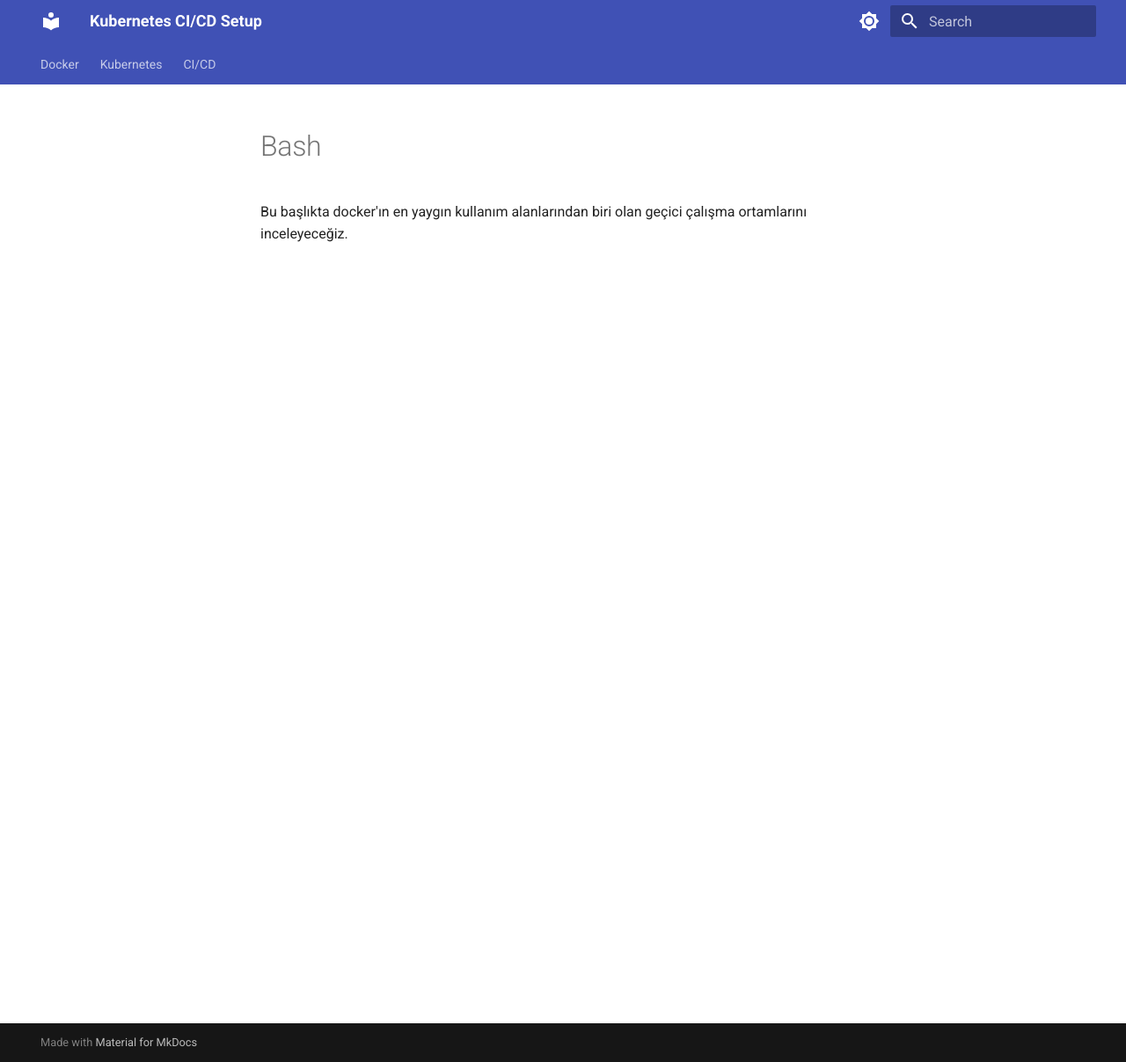
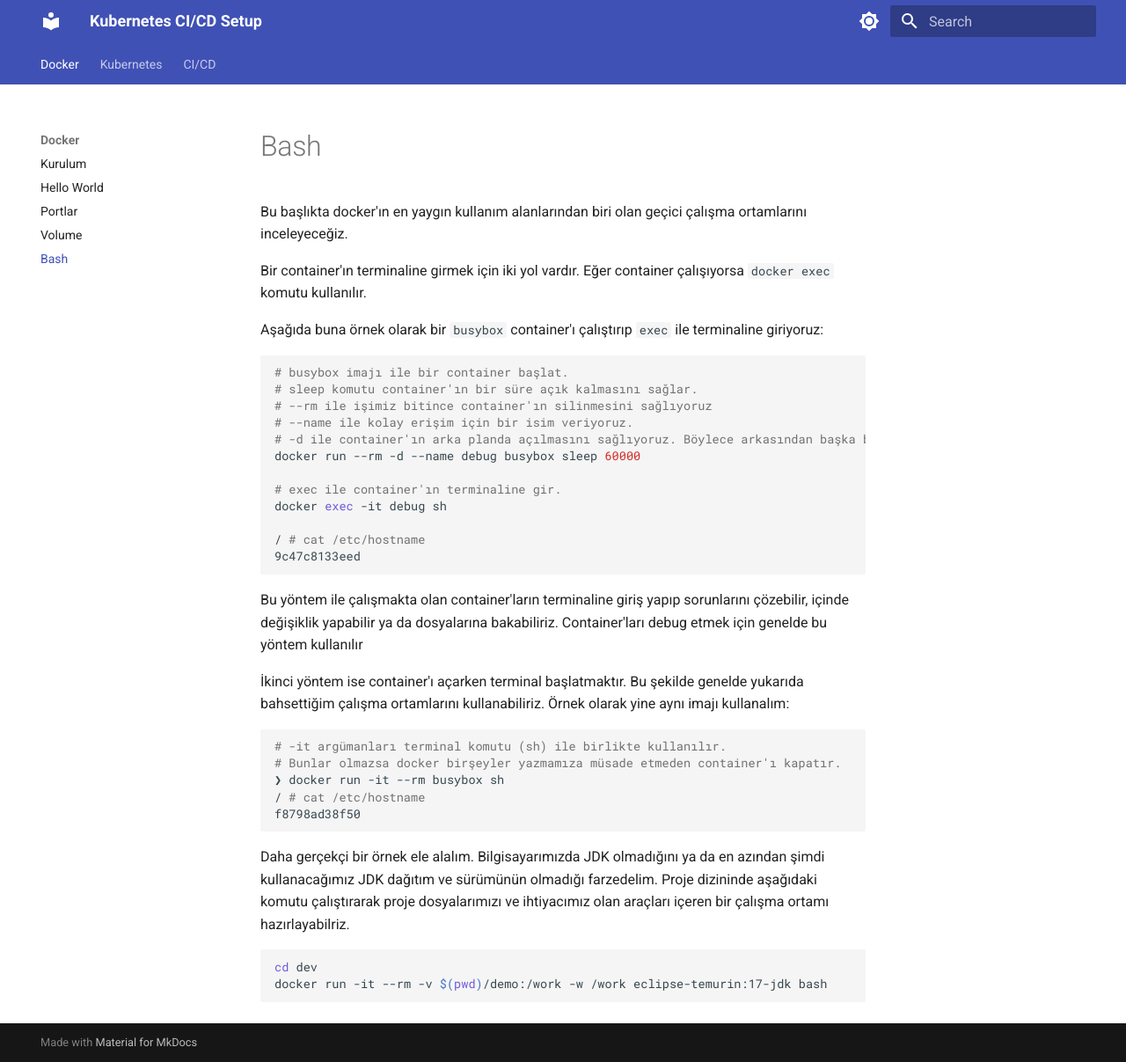
Before and after one commit to projectengine/kubernetes-cicd-setup, an MkDocs documentation site: the page built from docs/docker/5-bash.md, in a window 1280 px wide and 1207 px high. Shown: the whole window at 88% size. Built offline with MkDocs 1.6.1 and Material for MkDocs 9.7.7, drawn with Linux system fonts in a browser that asks for light colours.

Commit message:
docker bash örneği ve kubernetes

````diff
--- a/docs/docker/5-bash.md
+++ b/docs/docker/5-bash.md
@@ -1,3 +1,41 @@
 # Bash
 
 Bu başlıkta docker'ın en yaygın kullanım alanlarından biri olan geçici çalışma ortamlarını inceleyeceğiz.
+
+Bir container'ın terminaline girmek için iki yol vardır. Eğer container çalışıyorsa `docker exec` komutu kullanılır.
+
+Aşağıda buna örnek olarak bir `busybox` container'ı çalıştırıp `exec` ile terminaline giriyoruz:
+
+``` sh
+# busybox imajı ile bir container başlat.
+# sleep komutu container'ın bir süre açık kalmasını sağlar.
+# --rm ile işimiz bitince container'ın silinmesini sağlıyoruz
+# --name ile kolay erişim için bir isim veriyoruz.
+# -d ile container'ın arka planda açılmasını sağlıyoruz. Böylece arkasından başka bir komut yazabiliriz.
+docker run --rm -d --name debug busybox sleep 60000
+
+# exec ile container'ın terminaline gir.
+docker exec -it debug sh
+
+/ # cat /etc/hostname
+9c47c8133eed
+```
+
+Bu yöntem ile çalışmakta olan container'ların terminaline giriş yapıp sorunlarını çözebilir, içinde değişiklik yapabilir ya da dosyalarına bakabiliriz. Container'ları debug etmek için genelde bu yöntem kullanılır
+
+İkinci yöntem ise container'ı açarken terminal başlatmaktır. Bu şekilde genelde yukarıda bahsettiğim çalışma ortamlarını kullanabiliriz. Örnek olarak yine aynı imajı kullanalım:
+
+``` sh
+# -it argümanları terminal komutu (sh) ile birlikte kullanılır.
+# Bunlar olmazsa docker birşeyler yazmamıza müsade etmeden container'ı kapatır.
+❯ docker run -it --rm busybox sh
+/ # cat /etc/hostname
+f8798ad38f50
+```
+
+Daha gerçekçi bir örnek ele alalım. Bilgisayarımızda JDK olmadığını ya da en azından şimdi kullanacağımız JDK dağıtım ve sürümünün olmadığı farzedelim. Proje dizininde aşağıdaki komutu çalıştırarak proje dosyalarımızı ve ihtiyacımız olan araçları içeren bir çalışma ortamı hazırlayabilriz.
+
+``` sh
+cd dev
+docker run -it --rm -v $(pwd)/demo:/work -w /work eclipse-temurin:17-jdk bash
+```
--- a/mkdocs.yml
+++ b/mkdocs.yml
@@ -5,11 +5,13 @@ nav:
   - docker/2-helloworld.md
   - docker/3-port.md
   - docker/4-volume.md
-- Kubernetes: []
-- CI/CD:
-  - docker/index.md
-  - Page 1: section/page-1.md
-  - Page n: section/page-n.md
+  - docker/5-bash.md
+- Kubernetes:
+  - kubernetes/1-kurulum.md
+  - kubernetes/2-helloworld.md
+  - kubernetes/3-port.md
+  - kubernetes/4-volume.md
+- CI/CD: []
 theme:
   name: material
   palette:
````
Also changed, not shown: docs/kubernetes/1-kurulum.md (added, +26 -0 lines), docs/kubernetes/2-helloworld.md (added, +38 -0 lines), docs/kubernetes/3-bash.md (added, +3 -0 lines), setup/index.md (renamed from docs/setup/index.md), 1 other file.
